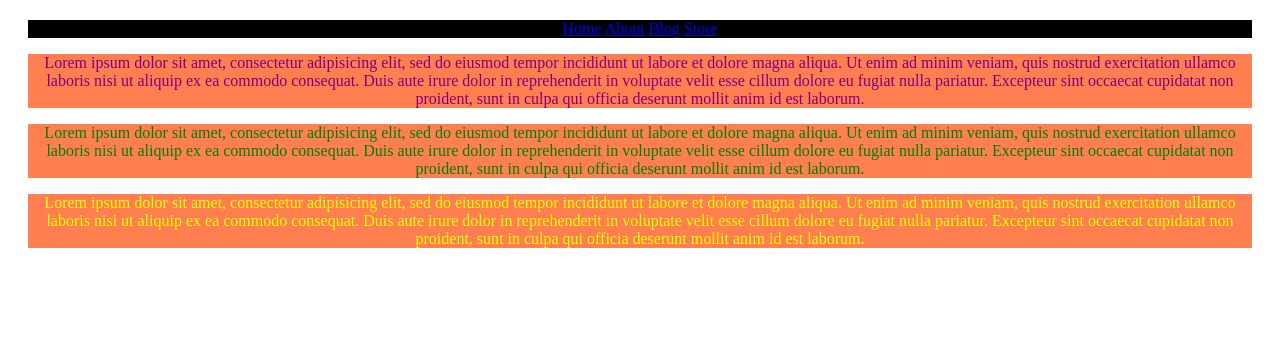
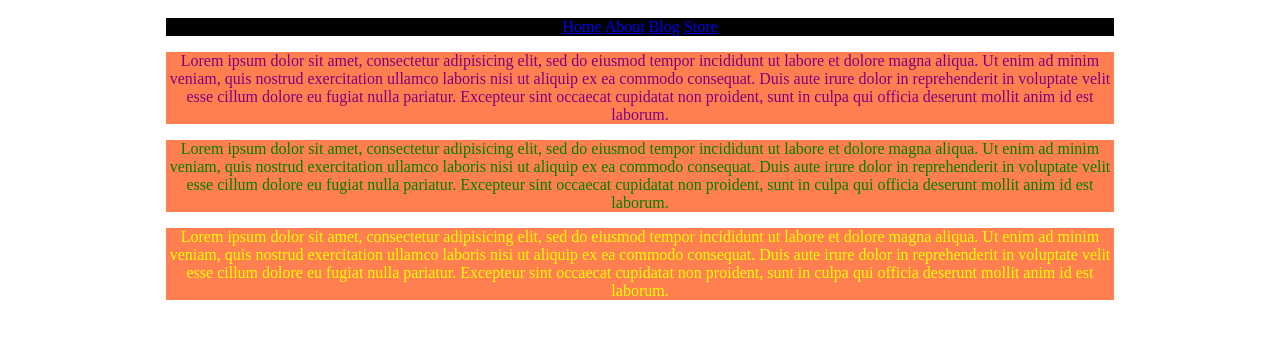
Before and after one commit to npmcdn-to-unpkg-bot/GA, a plain HTML site: page class-work/box-model-layout/index.html in a window 1280 px wide. Drawn offline with Linux system fonts and the light colour scheme.

Commit message:
add containers styling

```diff
--- a/class-work/box-model-layout/index.html
+++ b/class-work/box-model-layout/index.html
@@ -5,7 +5,7 @@
 	<title>Box Model / Layout Exercise</title>
 </head>
 <body>
-  <div id="body">
+  <div id="container">
 
   <div id="nav">
     <a href= "home.html">Home<a/>
--- a/class-work/box-model-layout/style.css
+++ b/class-work/box-model-layout/style.css
@@ -1,9 +1,10 @@
-#body {
+#container {
   text-align: center;
   background-color: light-grey;
+  width: 75%;
   border:10px;
   padding: 10px;
-  margin: 10px;
+  margin: 0 auto;
 }
 #nav {
   text-align: center;
```
